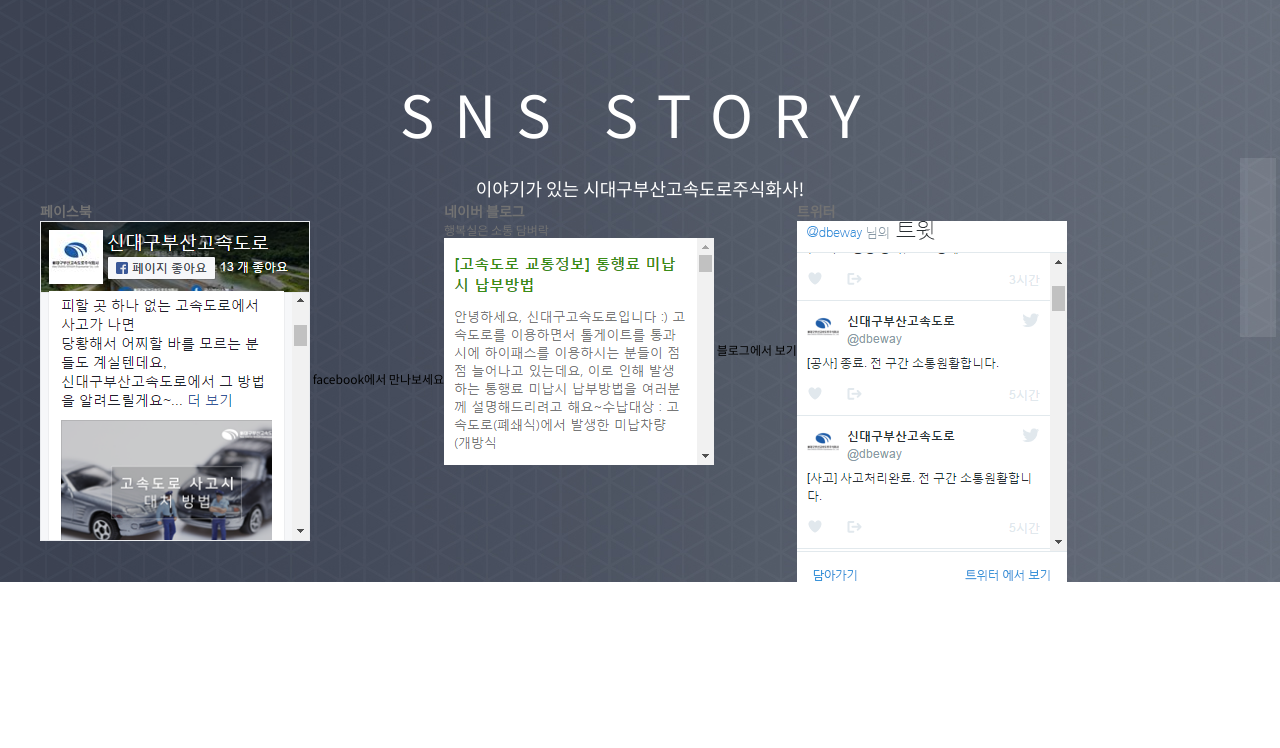
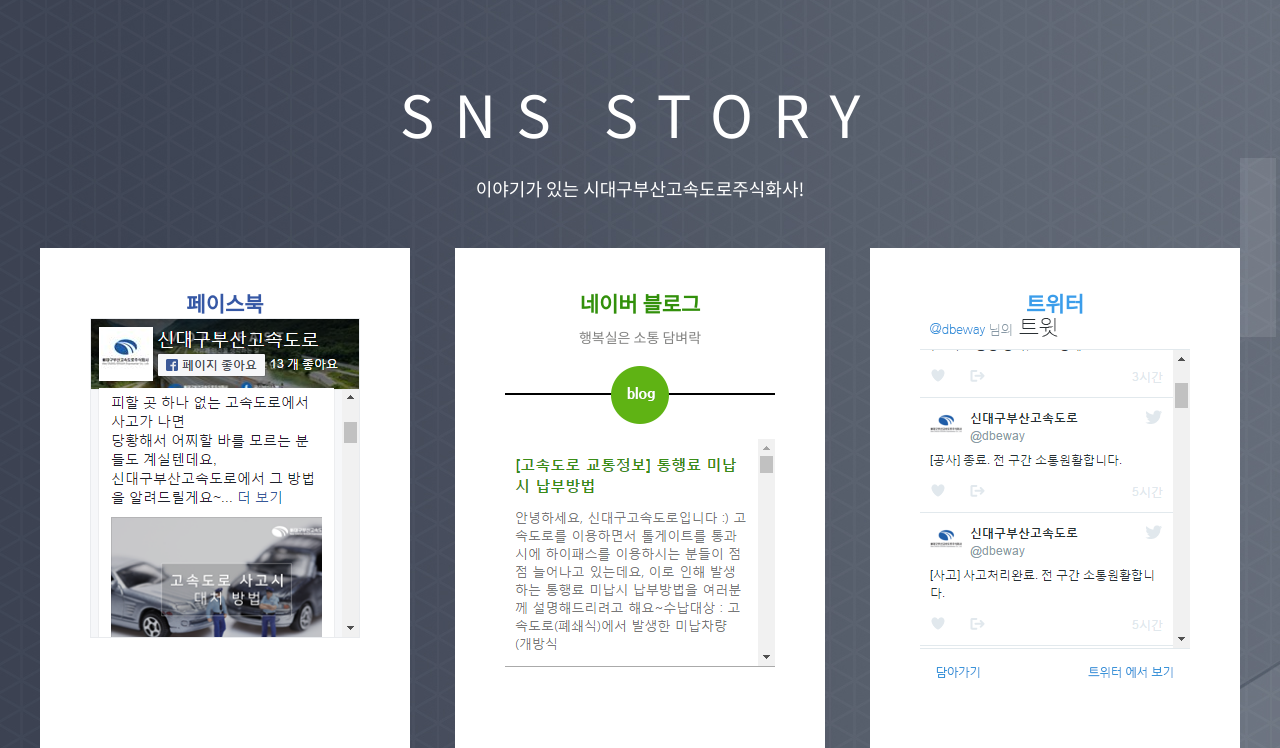
Before and after one commit to LeeJaesunga/busan, a plain HTML site: page index.html in a window 1280 px wide. Shown: the part 3232-3980 px from the top of the page. Before the commit the page ends 3814 px from the top, so only its background shows below. Drawn offline with Linux system fonts and the light colour scheme; a web font is replaced by a local one.

Commit message:
하루루

```diff
--- a/index.html
+++ b/index.html
@@ -314,6 +314,7 @@
             <div class="sns2">
                 <h3>네이버 블로그</h3>
                 <p>행복실은 소통 담벼락</p>
+                <h4><img src="./img/h4_blog.gif" alt=""></h4>
                 <img src="./img/sns2.png" alt="">
                 <a href="#">블로그에서 보기</a>
             </div>
--- a/main.css
+++ b/main.css
@@ -773,7 +773,76 @@
     text-align: center;
 }
 
+#sns > div .sns_box {
+    padding: 47px 0 0;
+}
+
 #sns > div .sns_box > div {
     float: left;
+     width: 270px;
+     margin-left: 45px;
+     height: 460px;
+     background: #fff;
+     padding: 40px 50px 0;
+}
+
+#sns > div .sns_box > div:first-child {
+    margin: 0px;
+}
+
+#sns > div .sns_box h3 {
+    font-size: 21px;
+    padding: 0 0 20px;
+    text-align: center;
+}
+
+#sns > div .sns_box > div.sns1 h3 {
+    padding: 0px;
+    color: #3658a5;
+}
+
+#sns > div .sns_box > div.sns2 h3 {
+    padding: 0px;
+    color: #32900b;
+}
+
+#sns > div .sns_box > div.sns3 h3 {
+    padding: 0px;
+    color: #3b9dea;
+}
+
+#sns > div .sns_box > div.sns2 p {
+    font-size: 14px;
+    color: #828281;
+    text-align: center;
+    padding: 9px 0 19px;
+}
+
+#sns > div .sns_box > div.sns2 img {
+   border-bottom: 1px solid #aaa;
 
 }
+
+#sns > div .sns_box > div.sns2 h4 img{
+    border: none;
+    padding: 0 0 15px;
+}
+
+#sns > div .sns_box > div a {
+    text-align: center;
+    color: #fff;
+    height: 43px;
+    font-size: 12.5px;
+    line-height: 43px;
+    display: block;
+    margin:10px 0 0 ;
+    background: url("/img/bg_arrow2.png") no-repeat 236px center;
+}
+
+#sns > div .sns_box > div .sns1 a {
+    background-color: #3b56ad;
+}
+
+#sns > div .sns_box > div .sns2 a {
+    background-color: #35b22c;
+}
```
